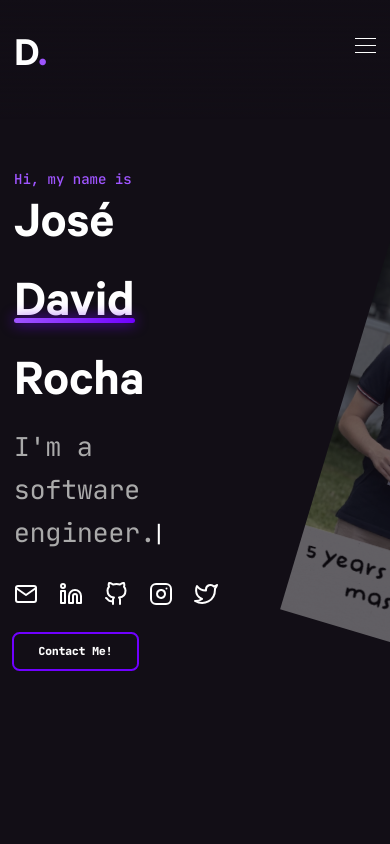
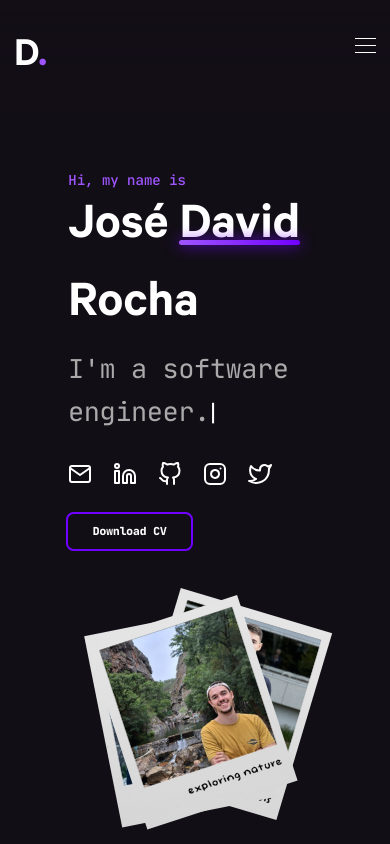
Before and after one commit to davidrocha9/davidrocha9.github.io, a Next.js app: page / in a window 390 px wide. Shown: the top 844 px of the page. Built offline with nearby package versions, Linux system fonts and the light colour scheme; what bad-words would draw is missing.

Commit message:
Need to work on responsiveness

```diff
--- a/components/Footer/Footer.js
+++ b/components/Footer/Footer.js
@@ -17,8 +17,16 @@ const Footer = () => {
     heartClickSound.play();
   };
 
+  // Function to handle the "Download CV" button click
   const handleContactMeClick = () => {
-    window.open("mailto:davidsoutorocha@gmail.com");
+    // Create a temporary anchor element to trigger the download
+    const link = document.createElement("a");
+    link.href = "/cv/cv.pdf"; // Replace with the actual path to your CV file
+    link.target = "_blank"; // Open the file in a new tab if the download attribute is not supported
+    link.download = "Jose_David_Rocha_Resume.pdf"; // Set the desired filename for the download
+    document.body.appendChild(link);
+    link.click();
+    document.body.removeChild(link);
   };
 
   useEffect(() => {
@@ -47,7 +55,7 @@ const Footer = () => {
             <div className="seq pt-4 text-center">
               {/* Update the button to handle the click event */}
               <Button onClick={handleContactMeClick} classes="link" type="secondary">
-                Contact Me!
+                Download CV
               </Button>
             </div>
             <p className="text-center text-white text-sm sm:text-base font-medium tracking-wide mt-8">
--- a/components/Hero/Hero.js
+++ b/components/Hero/Hero.js
@@ -5,9 +5,7 @@ import { MENULINKS, TYPED_STRINGS } from "../../constants";
 import styles from "./Hero.module.scss";
 import Button from "../Button/Button";
 import Profiles from "../Profiles/Profiles";
-import Carousel from "../ImageDisplay/ImageDisplay";
 import ImageDisplay from "../ImageDisplay/ImageDisplay";
-// import lottie from "lottie-web";
 
 const Hero = () => {
   const [windowWidth, setWindowWidth] = useState(0);
@@ -40,7 +38,6 @@ const Hero = () => {
   }, []);
 
   useEffect(() => {
-    // Update the window width on window resize
     const handleResize = () => setWindowWidth(window.innerWidth);
     window.addEventListener("resize", handleResize);
     setWindowWidth(window.innerWidth);
@@ -50,15 +47,26 @@ const Hero = () => {
     };
   }, []);
 
-  // Function to handle the "Contact Me" button click
+  const isSmallerThan768px = windowWidth < 768;
+
+  // Function to handle the "Download CV" button click
   const handleContactMeClick = () => {
-    window.open("mailto:davidsoutorocha@gmail.com");
+    // Create a temporary anchor element to trigger the download
+    const link = document.createElement("a");
+    link.href = "/cv/cv.pdf"; // Replace with the actual path to your CV file
+    link.target = "_blank"; // Open the file in a new tab if the download attribute is not supported
+    link.download = "Jose_David_Rocha_Resume.pdf"; // Set the desired filename for the download
+    document.body.appendChild(link);
+    link.click();
+    document.body.removeChild(link);
   };
 
   return (
     <section
       ref={targetSection}
-      className="w-full flex md:items-center py-8 2xl:container mx-auto xl:px-20 md:px-12 px-4 min-h-screen relative"
+      className={`w-full flex md:items-center py-8 2xl:container mx-auto xl:px-20 md:px-12 px-4 min-h-screen relative ${
+        isSmallerThan768px ? "flex-col-reverse" : "flex-row" /* Conditionally add class */
+      }`}
       id={MENULINKS[0].ref}
       style={{ opacity: 0 }}
     >
@@ -69,7 +77,17 @@ const Hero = () => {
           }
         `}
       </style>
-      <div className="flex flex-col pt-40 md:pt-0 select-none" style={{ flex: '0 0 50%' }}>
+      <div
+        className="cardstack flex items-center justify-center hide-on-small-screen"
+        style={{ flex: "0 0 50%"}}
+      >
+        <ImageDisplay />
+      </div>
+      <div className="flex" style={{justifyContent: "center", alignItems: "center", position: "relative"}}>
+        <div
+          className="flex flex-col pt-40 md:pt-0 select-none introduction"
+          style={{position: "relative", top: "0"}}
+        >
           <h5
             className={`${styles.intro} font-mono font-medium text-indigo-light seq`}
           >
@@ -90,21 +108,12 @@ const Hero = () => {
             <Profiles />
           </div>
           <div className="seq pt-4">
-          {/* Update the button to handle the click event */}
-          <Button
-            onClick={handleContactMeClick}
-            classes="link"
-            type="primary"
-          >
-            Contact Me!
+            {/* Update the button text and handle the click event */}
+            <Button onClick={handleContactMeClick} classes="link" type="primary">
+              Download CV
             </Button>
           </div>
         </div>
-      <div
-        className="flex items-center justify-center seq"
-        style={{ flex: '0 0 50%', maxWidth: '50%', minHeight: '50vh'}}
-      >
-        <ImageDisplay />
       </div>
     </section>
   );
--- a/components/ImageDisplay/ImageDisplay.js
+++ b/components/ImageDisplay/ImageDisplay.js
@@ -29,7 +29,7 @@ const ImageDisplay = () => {
       }, 1250);
 
       return () => clearInterval(interval);
-    }, 3250);
+    }, 1000);
 
     return () => clearTimeout(delayTimeout);
   }, []);
@@ -74,15 +74,40 @@ const ImageDisplay = () => {
   };
 
   const getRandomTranslation = () => {
-    return {
-      x: Math.random() * 250 - 125,
-      y: Math.random() * 50 - 25,
-    };
+    if (imageNumber === 0) {
+      return {
+        x: 0,
+        y: 0,
+      }
+    } else if (window.innerWidth < 900) {
+      return {
+        x: Math.random() * 200*0.3 - 100*0.3,
+        y: Math.random() * 50 - 25,
+      };
+    } else if (window.innerWidth < 1100) {
+      return {
+        x: Math.random() * 200*0.6 - 100*0.6,
+        y: Math.random() * 50 - 25,
+      };
+    } else {
+      return {
+        x: Math.random() * 200 - 100,
+        y: Math.random() * 50 - 25,
+      };
+    }
+  };
+
+  const getWindowHeight = () => {
+    if (window.innerWidth < 768) {
+      return "50vw";
+    } else {
+      return "25vw";
+    }
   };
 
   const parentStyle = {
     width: "100%",
-    height: "50vh",
+    height: getWindowHeight(),
     position: "relative",
     display: "flex",
     justifyContent: "center",
@@ -102,7 +127,7 @@ const ImageDisplay = () => {
 
   return (
     <>
-      <div className={` seq ${isActive ? "active" : ""}`} style={parentStyle}>
+      <div className={` ${isActive ? "active" : ""}`} style={parentStyle}>
         <div className="page" ref={companyCard} style={pageStyle}>
           {imagePaths.map((path, index) => (
             <img
--- a/components/Skills/Skills.js
+++ b/components/Skills/Skills.js
@@ -27,7 +27,7 @@ const Skills = () => {
 
   return (
     <section
-      className="w-full relative select-none mt-44"
+      className="w-full relative select-none"
       id={MENULINKS[3].ref}
       ref={targetSection}
     >
--- a/components/Work/Work.js
+++ b/components/Work/Work.js
@@ -48,7 +48,7 @@ const Work = () => {
 
   return (
     <section
-      className="w-full relative select-none mt-44"
+      className="w-full relative select-none"
       id={MENULINKS[2].ref}
       ref={targetSection}
     >
--- a/styles/globals.scss
+++ b/styles/globals.scss
@@ -804,3 +804,47 @@ $bg: #f4faff;
 #mouth-frown {
   visibility: hidden;
 }
+
+.education {
+  width: 80%;
+}
+
+.introduction, .cardstack {
+  flex: '0 0 50%'
+}
+
+@media (max-width: 767px) {
+  .cardstack {
+    flex: 0 0 100%;
+  }
+
+  .cardstack {
+    margin-top: 20%;
+  }
+
+  .introduction {
+    margin-top: 0%;
+    padding-top: 5rem;
+    flex: 0 0 60%
+  }
+
+  .education {
+    width: 100%;
+  }
+}
+
+@media (max-width: 650px) {
+  .cardstack {
+    flex: 0 0 100%;
+  }
+
+  .cardstack {
+    margin-top: 20%;
+  }
+
+  .introduction {
+    margin-top: 0%;
+    padding-top: 5rem;
+    flex: 0 0 70%
+  }
+}
--- a/utils.js
+++ b/utils.js
@@ -1,11 +1,2 @@
 export const displayFancyLogs = () => {
-  console.log(
-    "%c  ____  _           _     _       ____                          _\n / ___|| |__  _   _| |__ | |__   |  _ \\ ___  _ ____      ____ _| |\n \\___ \\| '_ \\| | | | '_ \\| '_ \\  | |_) / _ \\| '__\\ \\ /\\ / / _` | |\n  ___) | | | | |_| | |_) | | | | |  __/ (_) | |   \\ V  V / (_| | |\n |____/|_| |_|\\__,_|_.__/|_| |_| |_|   \\___/|_|    \\_/\\_/ \\__,_|_|\n",
-    "background: #212121; color: #6b17e8;"
-  );
-
-  console.log(
-    "%c Hope you like what you see :)",
-    "background: #212121; color: #6b17e8; padding: 6px;"
-  );
 };
```
Also changed, not shown: components/Education/Education.js (+20 -16 lines), 1 other file (tests, documents, lock files or other folders). Lines whose indentation alone changed are shown as unchanged.
